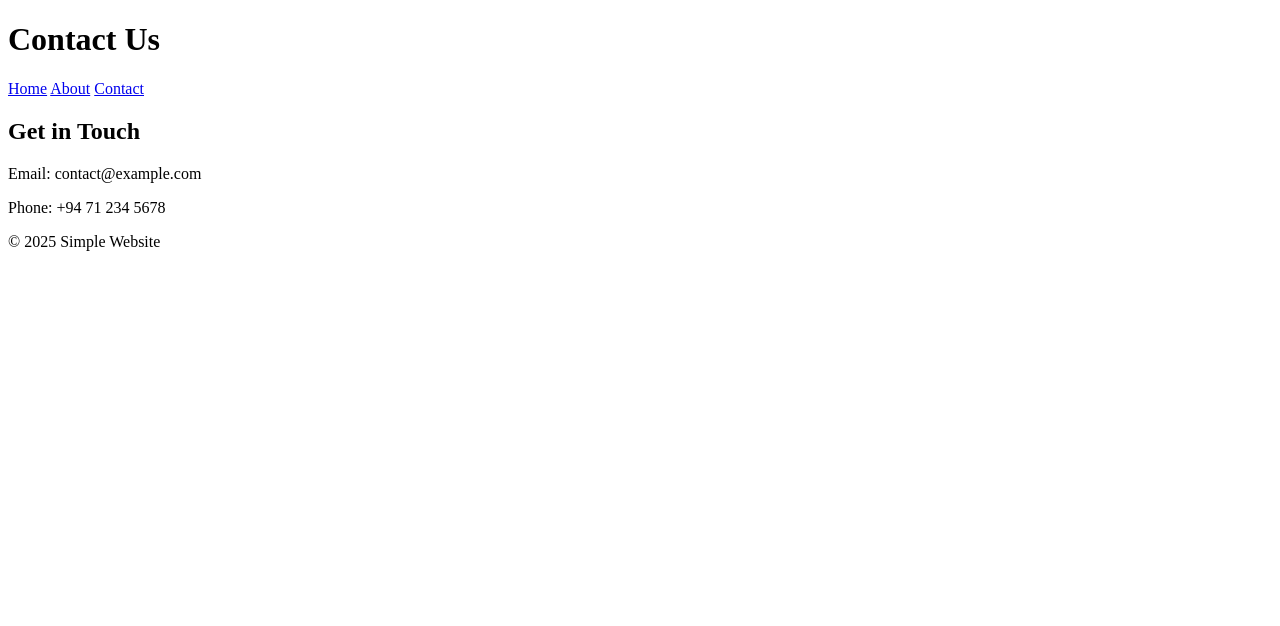
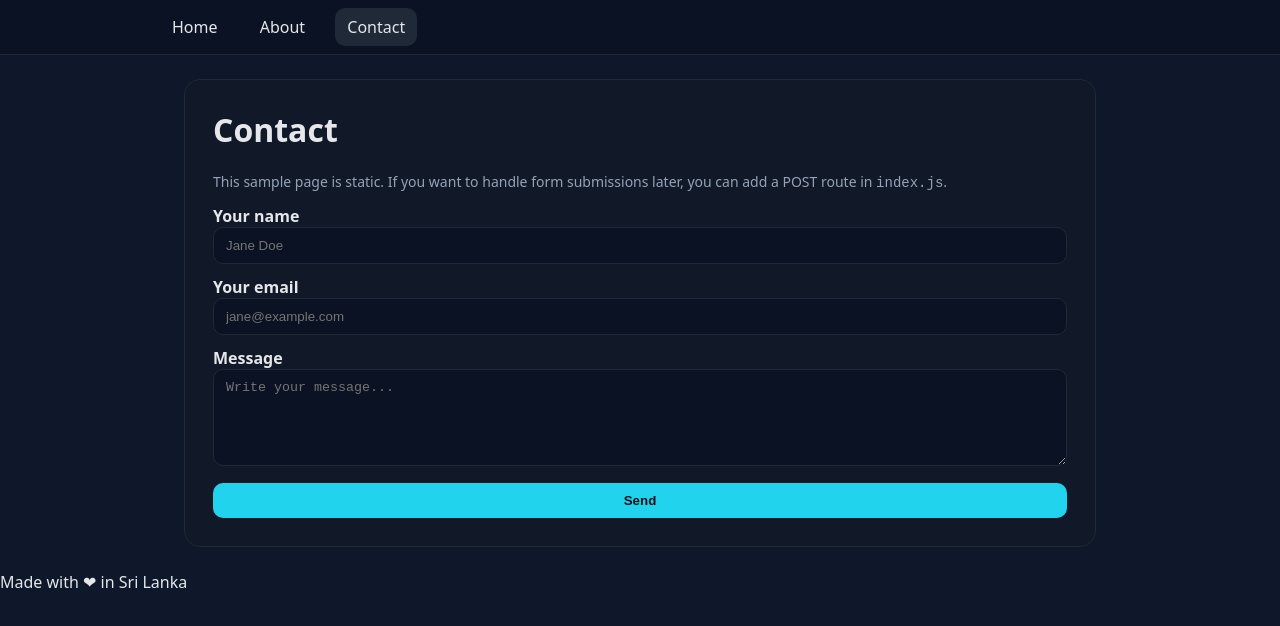
Before and after one commit to pabasaram148-lang/Udugaha-Walpola-Mediaa-Unit, a website: page src/contact.html in a window 1280 px wide. Drawn offline with Linux system fonts and the light colour scheme.

Commit message:
contact.html

```diff
--- a/src/contact.html
+++ b/src/contact.html
@@ -1,28 +1,60 @@
-<!DOCTYPE html>
+<!doctype html>
 <html lang="en">
 <head>
-  <meta charset="UTF-8">
-  <title>Contact - Simple Website</title>
-  <link rel="stylesheet" href="/style.css">
+  <meta charset="utf-8" />
+  <meta name="viewport" content="width=device-width,initial-scale=1" />
+  <title>Contact • Simple Web</title>
+  <style>
+    :root{--bg:#0f172a;--card:#111827;--text:#e5e7eb;--muted:#94a3b8;--border:#1f2937;--accent:#22d3ee}
+    *{box-sizing:border-box}
+    body{margin:0;font-family:system-ui,Segoe UI,Roboto,Arial,Helvetica,sans-serif;background:var(--bg);color:var(--text)}
+    header{padding:16px 20px;border-bottom:1px solid var(--border);background:#0b1223;position:sticky;top:0}
+    .wrap{max-width:960px;margin:0 auto;padding:24px}
+    nav a{color:var(--text);text-decoration:none;margin-right:14px;padding:8px 12px;border-radius:10px}
+    nav a.active, nav a:hover{background:var(--border)}
+    .card{padding:28px;border:1px solid var(--border);border-radius:16px;background:var(--card)}
+    h1{margin-top:0}
+    form{display:grid;gap:12px;margin-top:12px}
+    label{font-weight:600}
+    input,textarea{width:100%;padding:10px 12px;border-radius:10px;border:1px solid var(--border);background:#0b1223;color:var(--text)}
+    button{padding:10px 14px;border:0;border-radius:10px;background:var(--accent);color:#061218;font-weight:700;cursor:pointer}
+    .note{color:var(--muted);font-size:14px}
+  </style>
 </head>
 <body>
   <header>
-    <h1>Contact Us</h1>
-    <nav>
-      <a href="/">Home</a>
-      <a href="/about">About</a>
-      <a href="/contact">Contact</a>
-    </nav>
+    <div class="wrap" style="padding:0">
+      <nav>
+        <a href="/">Home</a>
+        <a href="/about">About</a>
+        <a class="active" href="/contact">Contact</a>
+      </nav>
+    </div>
   </header>
 
-  <main>
-    <h2>Get in Touch</h2>
-    <p>Email: contact@example.com</p>
-    <p>Phone: +94 71 234 5678</p>
+  <main class="wrap">
+    <div class="card">
+      <h1>Contact</h1>
+      <p class="note">This sample page is static. If you want to handle form submissions later, you can add a POST route in <code>index.js</code>.</p>
+
+      <form action="#" method="post" onsubmit="event.preventDefault(); alert('Form submitted (demo)!');">
+        <div>
+          <label for="name">Your name</label>
+          <input id="name" name="name" placeholder="Jane Doe" required />
+        </div>
+        <div>
+          <label for="email">Your email</label>
+          <input id="email" name="email" type="email" placeholder="jane@example.com" required />
+        </div>
+        <div>
+          <label for="msg">Message</label>
+          <textarea id="msg" name="message" rows="5" placeholder="Write your message..." required></textarea>
+        </div>
+        <button type="submit">Send</button>
+      </form>
+    </div>
   </main>
 
-  <footer>
-    <p>&copy; 2025 Simple Website</p>
-  </footer>
+  <footer>Made with ❤ in Sri Lanka</footer>
 </body>
-</html>
+    </html>
```
